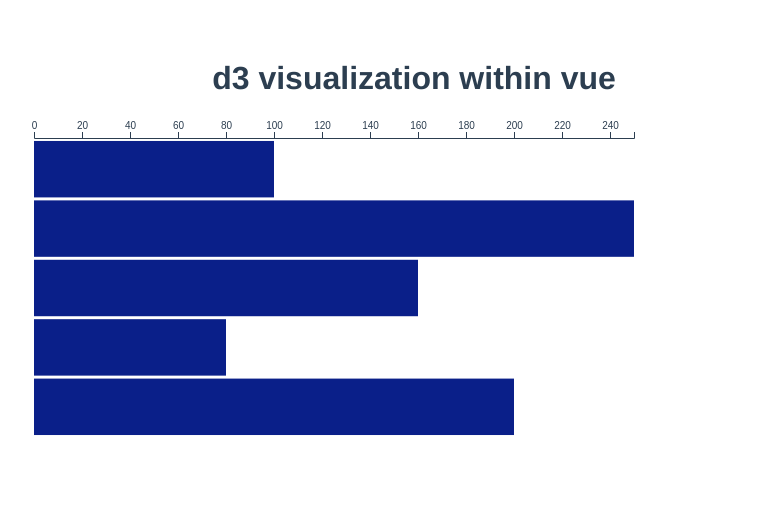
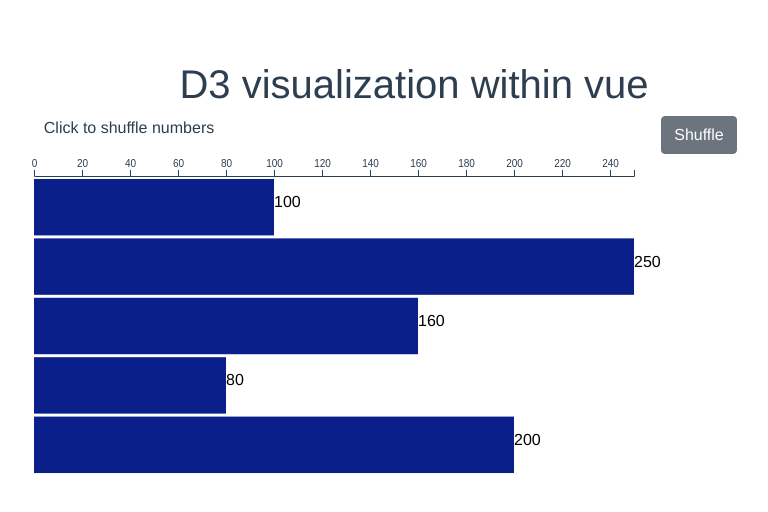
Before and after one commit to PasqualeGorrasi/Dynamic-bar-chart-d3, a Vue app: page / in a window 1280 px wide. Shown: the top 512 px of the page, without its empty margins (226-994 px from the left). Built offline with nearby package versions, Linux system fonts and the light colour scheme.

Commit message:
Introducing bootstrap

```diff
--- a/package.json
+++ b/package.json
@@ -8,6 +8,8 @@
     "lint": "vue-cli-service lint"
   },
   "dependencies": {
+    "bootstrap": "^4.6.0",
+    "bootstrap-vue": "^2.21.2",
     "core-js": "^3.6.5",
     "d3": "^6.6.0",
     "vue": "^2.6.11"
--- a/src/App.vue
+++ b/src/App.vue
@@ -1,7 +1,24 @@
 <template>
   <div id="app">
-    <h1>d3 visualization within vue</h1>
-    <svg width="800" height="600" id="viz"></svg>
+    <b-container>
+      <b-row>
+        <b-col>
+          <h1>D3 visualization within vue</h1>
+        </b-col>
+      </b-row>
+      <b-row>
+        <b-col><p>Click to shuffle numbers</p></b-col>
+        <b-col> <b-button @click="shuffleNumbers">Shuffle</b-button></b-col>
+      </b-row>
+      <b-row>
+        <b-col>
+          <svg width="800" height="600" id="viz"></svg>
+        </b-col>
+      </b-row>
+    </b-container>
+
+
+
 
   </div>
 </template>
@@ -72,12 +89,17 @@
 
     gs.selectAll('text')
         .data(d => [d])
-        .join('rect')
+        .join('text')
         .text((d) => d)
         .attr('x', scaleLength)
         .attr('y',scalePos.bandwidth()/2);
-  }
   },
+  shuffleNumbers(){
+      const N = Math.round(Math.random()*10);
+      this.numbers = d3.range(N).map(d => Math.round(d+Math.random()*400));
+    },
+  },
+
 }
 </script>
 
```
Also changed, not shown: src/main.js (+11 -0 lines), 1 other file (tests, documents, lock files or other folders).
